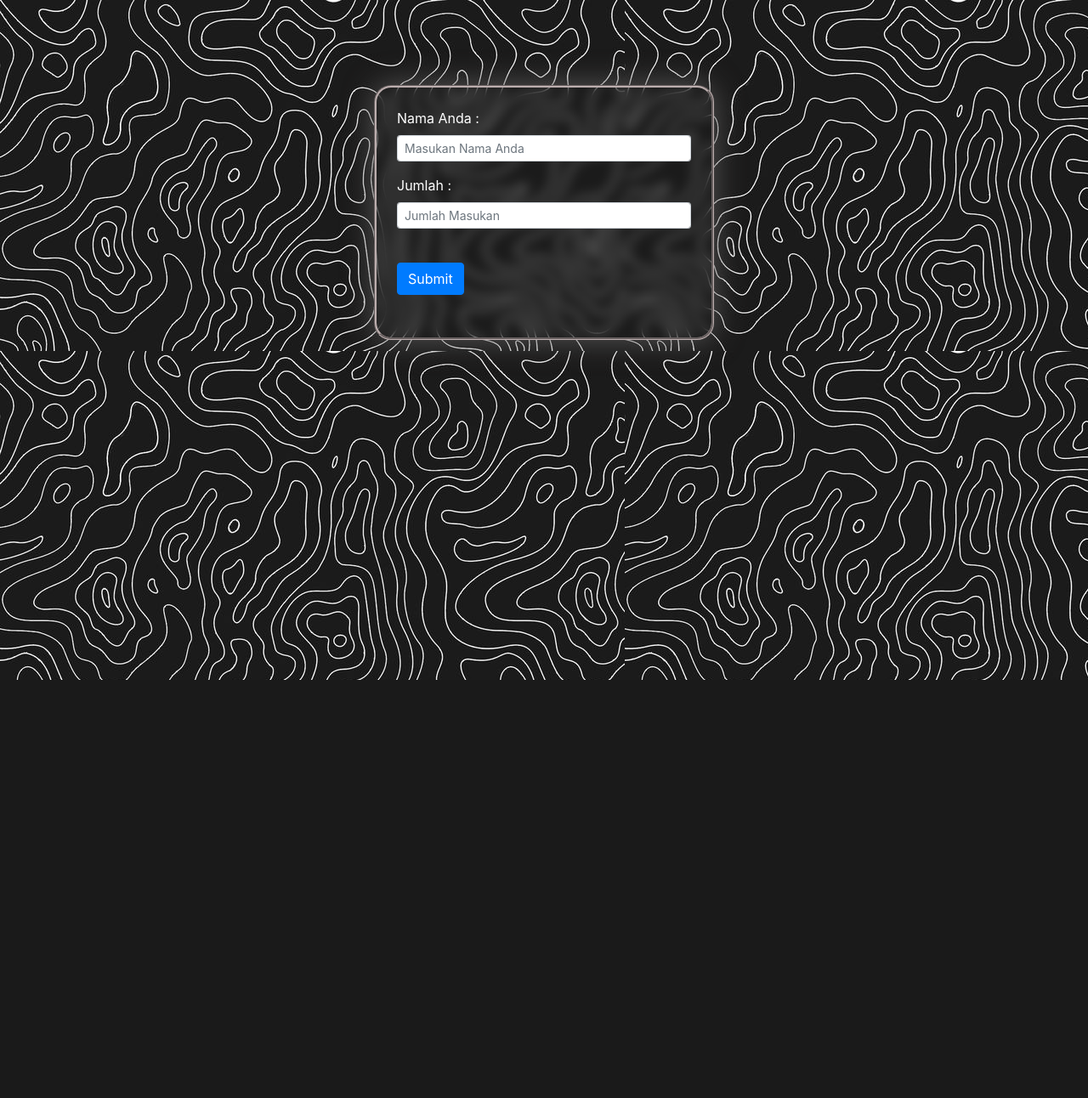
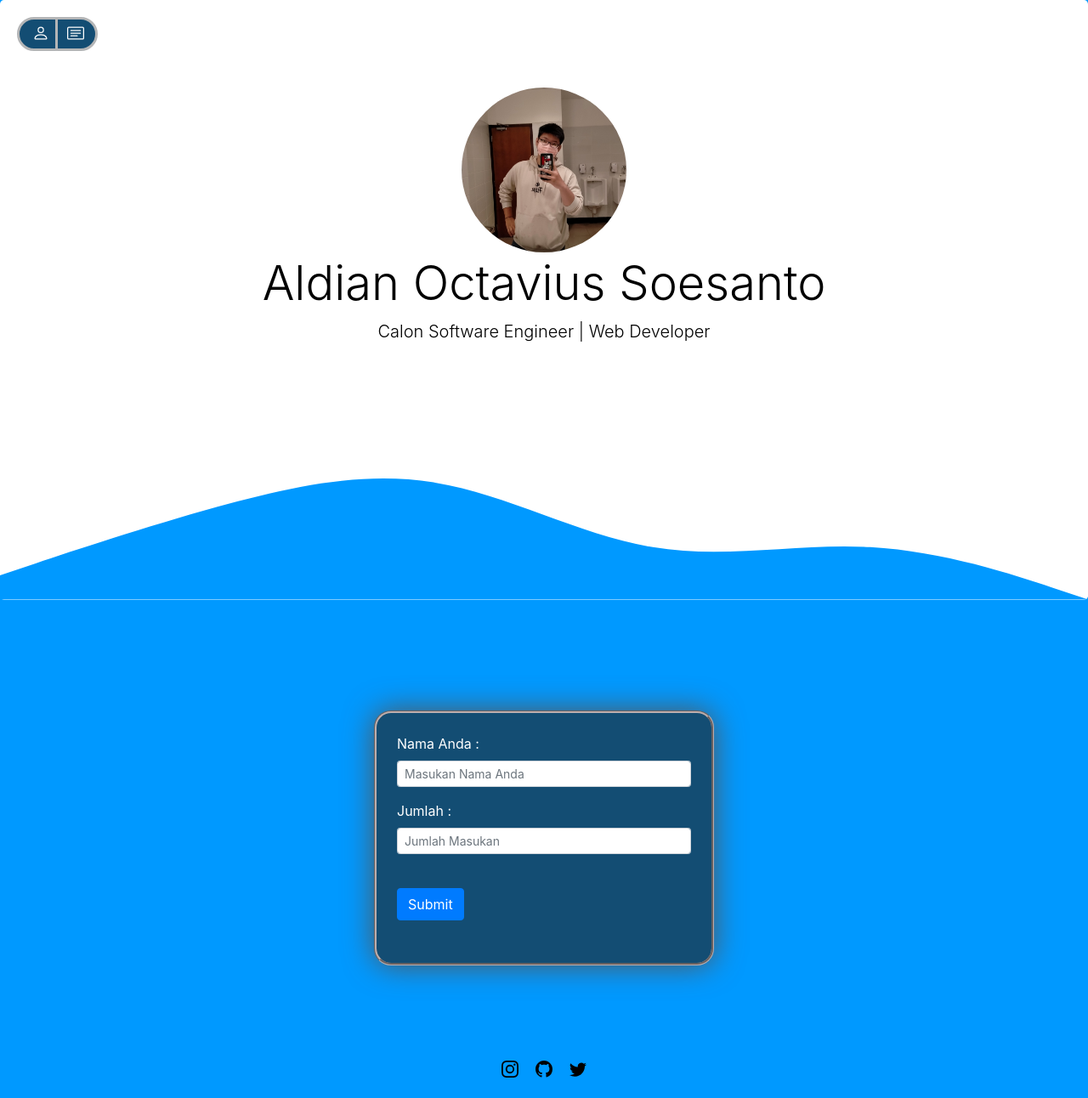
Before and after one commit to Corneldiii/platform, a PHP site: page / in a window 1280 px wide. Shown: the whole page at 85% size. Before the commit the page ends 800 px from the top, so only its background shows below. Run offline with PHP 8.4, Linux system fonts and the light colour scheme.

Commit message:
perubahan final

```diff
--- a/Tugas_3/index.html
+++ b/Tugas_3/index.html
@@ -16,6 +16,42 @@
 </head>
 
 <body>
+
+    <div class="nav-button">
+        <div class="menu1">
+            <a href="#" id="nav-a">
+                <svg xmlns="http://www.w3.org/2000/svg" width="20" height="20" fill="currentColor" class="bi bi-person"
+                    viewBox="0 0 16 16" id="prof-icon">
+                    <path
+                        d="M8 8a3 3 0 1 0 0-6 3 3 0 0 0 0 6m2-3a2 2 0 1 1-4 0 2 2 0 0 1 4 0m4 8c0 1-1 1-1 1H3s-1 0-1-1 1-4 6-4 6 3 6 4m-1-.004c-.001-.246-.154-.986-.832-1.664C11.516 10.68 10.289 10 8 10s-3.516.68-4.168 1.332c-.678.678-.83 1.418-.832 1.664z" />
+                </svg>
+            </a>
+        </div>
+        <div class="menu2">
+            <a href="#layar" id="nav-a">
+                <svg xmlns="http://www.w3.org/2000/svg" width="20" height="20" fill="currentColor"
+                    class="bi bi-card-text" viewBox="0 0 16 16" id="isi-icon">
+                    <path
+                        d="M14.5 3a.5.5 0 0 1 .5.5v9a.5.5 0 0 1-.5.5h-13a.5.5 0 0 1-.5-.5v-9a.5.5 0 0 1 .5-.5zm-13-1A1.5 1.5 0 0 0 0 3.5v9A1.5 1.5 0 0 0 1.5 14h13a1.5 1.5 0 0 0 1.5-1.5v-9A1.5 1.5 0 0 0 14.5 2z" />
+                    <path
+                        d="M3 5.5a.5.5 0 0 1 .5-.5h9a.5.5 0 0 1 0 1h-9a.5.5 0 0 1-.5-.5M3 8a.5.5 0 0 1 .5-.5h9a.5.5 0 0 1 0 1h-9A.5.5 0 0 1 3 8m0 2.5a.5.5 0 0 1 .5-.5h6a.5.5 0 0 1 0 1h-6a.5.5 0 0 1-.5-.5" />
+                </svg>
+            </a>
+        </div>
+    </div>
+
+    <section class="jumbotron " id="profile">
+        <img src="foto/IMG20220430214038 (1).jpg" width="200" />
+        <h1 class="display-4 text-center">Aldian Octavius Soesanto</h1>
+        <p class="lead"">
+            Calon Software Engineer | Web Developer
+          </p>
+        <svg xmlns=" http://www.w3.org/2000/svg" viewBox="0 0 1440 320">
+            <path fill="#0099ff" fill-opacity="1"
+                d="M0,288L48,272C96,256,192,224,288,197.3C384,171,480,149,576,165.3C672,181,768,235,864,250.7C960,267,1056,245,1152,250.7C1248,256,1344,288,1392,304L1440,320L1440,320L1392,320C1344,320,1248,320,1152,320C1056,320,960,320,864,320C768,320,672,320,576,320C480,320,384,320,288,320C192,320,96,320,48,320L0,320Z">
+            </path>
+            </svg>
+    </section>
 
     <section id="layar">
         <div class="container">
@@ -49,9 +85,10 @@
 
                     <div class="row mt-5">
                         <div class="col">
-                            <div id="mdl" style="justify-content: center; align-items: center; display: none; margin-top: -100px;" >
-                                <button type="button" class="btn btn-primary" data-toggle="modal"
-                                    data-target="#myModal" style="width: 80%;">
+                            <div id="mdl"
+                                style="justify-content: center; align-items: center; display: none; margin-top: -100px;">
+                                <button type="button" class="btn btn-primary" data-toggle="modal" data-target="#myModal"
+                                    style="width: 80%;">
                                     Submit Final
                                 </button>
                             </div>
@@ -82,6 +119,37 @@
         </div>
     </section>
 
+    <section class="footer">
+        <footer id="footer-container">
+
+            <a href="https://www.instagram.com/corneldiii/" id="fot-a">
+                <svg xmlns="http://www.w3.org/2000/svg" width="20" height="20" fill="currentColor"
+                    class="bi bi-instagram" viewBox="0 0 16 16" id="ig-icon">
+                    <path
+                        d="M8 0C5.829 0 5.556.01 4.703.048 3.85.088 3.269.222 2.76.42a3.9 3.9 0 0 0-1.417.923A3.9 3.9 0 0 0 .42 2.76C.222 3.268.087 3.85.048 4.7.01 5.555 0 5.827 0 8.001c0 2.172.01 2.444.048 3.297.04.852.174 1.433.372 1.942.205.526.478.972.923 1.417.444.445.89.719 1.416.923.51.198 1.09.333 1.942.372C5.555 15.99 5.827 16 8 16s2.444-.01 3.298-.048c.851-.04 1.434-.174 1.943-.372a3.9 3.9 0 0 0 1.416-.923c.445-.445.718-.891.923-1.417.197-.509.332-1.09.372-1.942C15.99 10.445 16 10.173 16 8s-.01-2.445-.048-3.299c-.04-.851-.175-1.433-.372-1.941a3.9 3.9 0 0 0-.923-1.417A3.9 3.9 0 0 0 13.24.42c-.51-.198-1.092-.333-1.943-.372C10.443.01 10.172 0 7.998 0zm-.717 1.442h.718c2.136 0 2.389.007 3.232.046.78.035 1.204.166 1.486.275.373.145.64.319.92.599s.453.546.598.92c.11.281.24.705.275 1.485.039.843.047 1.096.047 3.231s-.008 2.389-.047 3.232c-.035.78-.166 1.203-.275 1.485a2.5 2.5 0 0 1-.599.919c-.28.28-.546.453-.92.598-.28.11-.704.24-1.485.276-.843.038-1.096.047-3.232.047s-2.39-.009-3.233-.047c-.78-.036-1.203-.166-1.485-.276a2.5 2.5 0 0 1-.92-.598 2.5 2.5 0 0 1-.6-.92c-.109-.281-.24-.705-.275-1.485-.038-.843-.046-1.096-.046-3.233s.008-2.388.046-3.231c.036-.78.166-1.204.276-1.486.145-.373.319-.64.599-.92s.546-.453.92-.598c.282-.11.705-.24 1.485-.276.738-.034 1.024-.044 2.515-.045zm4.988 1.328a.96.96 0 1 0 0 1.92.96.96 0 0 0 0-1.92m-4.27 1.122a4.109 4.109 0 1 0 0 8.217 4.109 4.109 0 0 0 0-8.217m0 1.441a2.667 2.667 0 1 1 0 5.334 2.667 2.667 0 0 1 0-5.334" />
+                </svg>
+            </a>
+
+            <a href="https://github.com/Corneldiii" id="fot-a">
+                <svg xmlns="http://www.w3.org/2000/svg" width="20" height="20" fill="currentColor" class="bi bi-github"
+                    viewBox="0 0 16 16" id="git-icon">
+                    <path
+                        d="M8 0C3.58 0 0 3.58 0 8c0 3.54 2.29 6.53 5.47 7.59.4.07.55-.17.55-.38 0-.19-.01-.82-.01-1.49-2.01.37-2.53-.49-2.69-.94-.09-.23-.48-.94-.82-1.13-.28-.15-.68-.52-.01-.53.63-.01 1.08.58 1.23.82.72 1.21 1.87.87 2.33.66.07-.52.28-.87.51-1.07-1.78-.2-3.64-.89-3.64-3.95 0-.87.31-1.59.82-2.15-.08-.2-.36-1.02.08-2.12 0 0 .67-.21 2.2.82.64-.18 1.32-.27 2-.27s1.36.09 2 .27c1.53-1.04 2.2-.82 2.2-.82.44 1.1.16 1.92.08 2.12.51.56.82 1.27.82 2.15 0 3.07-1.87 3.75-3.65 3.95.29.25.54.73.54 1.48 0 1.07-.01 1.93-.01 2.2 0 .21.15.46.55.38A8.01 8.01 0 0 0 16 8c0-4.42-3.58-8-8-8" />
+                </svg>
+            </a>
+
+            <a href="https://twitter.com/nyamukberisik" id="fot-a">
+                <svg xmlns="http://www.w3.org/2000/svg" width="20" height="20" fill="currentColor" class="bi bi-twitter"
+                    viewBox="0 0 16 16" id="twit-icon">
+                    <path
+                        d="M5.026 15c6.038 0 9.341-5.003 9.341-9.334q.002-.211-.006-.422A6.7 6.7 0 0 0 16 3.542a6.7 6.7 0 0 1-1.889.518 3.3 3.3 0 0 0 1.447-1.817 6.5 6.5 0 0 1-2.087.793A3.286 3.286 0 0 0 7.875 6.03a9.32 9.32 0 0 1-6.767-3.429 3.29 3.29 0 0 0 1.018 4.382A3.3 3.3 0 0 1 .64 6.575v.045a3.29 3.29 0 0 0 2.632 3.218 3.2 3.2 0 0 1-.865.115 3 3 0 0 1-.614-.057 3.28 3.28 0 0 0 3.067 2.277A6.6 6.6 0 0 1 .78 13.58a6 6 0 0 1-.78-.045A9.34 9.34 0 0 0 5.026 15" />
+                </svg>
+            </a>
+
+
+        </footer>
+    </section>
+
     <script src="https://cdn.jsdelivr.net/npm/jquery@3.5.1/dist/jquery.slim.min.js"
         integrity="sha384-DfXdz2htPH0lsSSs5nCTpuj/zy4C+OGpamoFVy38MVBnE+IbbVYUew+OrCXaRkfj"
         crossorigin="anonymous"></script>
--- a/Tugas_3/script.js
+++ b/Tugas_3/script.js
@@ -13,7 +13,6 @@ btn.addEventListener('click', function () {
         var container = document.getElementById('input');
 
         container.innerHTML = '';
-
 
         for (var i = 0; i < jum; i++) {
             var formGroup = document.createElement('div');
@@ -62,7 +61,6 @@ btn.addEventListener('click', function () {
                 form.style.flexDirection = 'column';
                 form.style.gap = '10px';
 
-
                 for (var i = 0; i < jum; i++) {
                     console.log("masuk")
                     var inputPage = document.createElement('div');
@@ -82,7 +80,6 @@ btn.addEventListener('click', function () {
                     lbl.style.color = 'white';
                     lbl.textContent = inputPil[i];
 
-
                     inputPage.appendChild(inputradio);
                     inputPage.appendChild(lbl);
 
@@ -91,7 +88,6 @@ btn.addEventListener('click', function () {
                 }
                 ubahTinggi();
                 container.appendChild(form);
-
 
                 var mdalBtn = document.getElementById('mdl');
 
@@ -103,47 +99,35 @@ btn.addEventListener('click', function () {
                 mdlB.innerHTML = '';
 
                 mdalBtn.addEventListener('click', function () {
+                    for (let index = 0; index < jum; index++) {
+                        var radio = document.getElementById('Radiobtn' + (index + 1));
+
+                        if (radio.checked) {
+                            pilihan = radio.value;
+                        }else{
+                            alert('Toloh pilih terlebih dahulu!!!');
+                        }
+                    }
                     var text = document.createElement('p');
-                    text.textContent = 'Halo Nama saya ' + nama + ' memiliki '+jum+' pilihan';
+                    text.textContent = 'Halo Nama saya ' + nama + ' memiliki ' + jum + ' pilihan';
 
                     mdlB.appendChild(text);
 
                     for (let index = 0; index < jum; index++) {
                         var text2 = document.createElement('p');
-                        text2.textContent = '- '+inputPil[index];
+                        text2.textContent = '- ' + inputPil[index];
                         mdlB.appendChild(text2);
                     }
 
                     var text3 = document.createElement('p');
                     let pilihan = '';
 
-
-
-                    for (let index = 0; index < jum; index++) {
-                        var radio = document.getElementById('Radiobtn'+(index+1));
-
-                        if(radio.checked){
-                            pilihan = radio.value;
-                        }
-
-                    }
-
-                    text3.textContent = 'Dan saya memilih '+pilihan;
+                    text3.textContent = 'Dan saya memilih ' + pilihan;
                     mdlB.appendChild(text3);
-
-
-
-
-
-
                 });
-
+            }else{
+                alert('Tolong Masukan nilai kedalam pilihan anda!!!!');
             }
-
-
-
-
-
         });
     } else {
         alert('Please enter the value first!!!');
--- a/Tugas_3/style.css
+++ b/Tugas_3/style.css
@@ -2,14 +2,110 @@
 html{
     margin: 0;
     padding: 0;
-    scroll-snap-type: none;
+    scroll-behavior: smooth;
 }
 
 body {
     width: 100%;
     height: 100%;
-    background-image: url('foto/fun!.jpg');
+    background-color: #0099ff;
 }
+
+.nav-button{
+    position: fixed;
+}
+
+#nav-a{
+    color: rgb(255, 255, 255);
+    padding: 0;
+    margin: 0;
+
+}
+
+.menu1{
+    display: flex;
+    justify-content: center;
+    align-items: center;
+    margin: 20px;
+    padding: 10px;
+    padding-left:15px ;
+    position: absolute;
+    display: flex;
+    width: 50px;
+    height: 40px;
+    background-color: #134d73;
+    border-top-left-radius: 20px;
+    border-bottom-left-radius: 20px;
+    border-style: solid;
+    border-color: rgb(180, 181, 182);
+}
+
+.menu2{
+    display: flex;
+    justify-content: center;
+    align-items: center;
+    margin: 20px;
+    margin-left: 65px;
+    padding: 10px;
+    padding-left:15px ;
+    position: absolute;
+    display: flex;
+    width: 50px;
+    height: 40px;
+    background-color: #134d73;
+    border-top-right-radius: 20px;
+    border-bottom-right-radius: 20px;
+    border-style: solid;
+    border-color: rgb(180, 181, 182);
+}
+
+#prof-icon{
+    margin-top: -5px;
+}
+
+#isi-icon{
+    margin-top: -5px;
+    margin-left: -7px;
+}
+
+.menu1:hover{
+    background-color: rgb(194, 177, 177);
+    cursor: pointer;
+    transition: 0.2s ease-in-out;
+    #nav-a{
+        color: black;
+    }
+}
+
+.menu2:hover{
+    background-color: rgb(194, 177, 177);
+    cursor: pointer;
+    transition: 0.2s ease-in-out;
+    #nav-a{
+        color: black;
+    }
+}
+
+
+
+.jumbotron{
+    background-color: white;
+    margin: 0;
+    padding: 0;
+    display: flex;
+    flex-direction: column;
+    justify-content: center;
+    align-items: center;
+    color: black;
+}
+
+.jumbotron img{
+    margin-top: 100px;
+    border-radius: 50%;
+    border-style: solid;
+    border-color: white;
+}
+
 
 .container{
     display: flex;
@@ -19,6 +115,7 @@ body {
 }
 
 .screen{
+    margin-top: 30px;
     border-radius: 20px;
     border-style: groove;
     border-color: rgb(188, 174, 174);
@@ -26,5 +123,35 @@ body {
     height: 300px;
     background-color: transparent;
     box-shadow: 0px 0px 35px rgb(86, 85, 85);
-    backdrop-filter: blur(7px);
+    background-color: #134d73;
+
 }
+
+#fot-a{
+    color: black;
+}
+
+#footer-container{
+    margin-bottom: 10px;
+    height: 50px;
+    display: flex;
+    gap: 20px;
+    justify-content: center;
+    align-items: center;
+}
+
+#ig-icon:hover{
+    cursor: pointer;
+    color: antiquewhite;
+    transition: 0.3s ease-in-out;
+}
+#twit-icon:hover{
+    cursor: pointer;
+    color: antiquewhite;
+    transition: 0.3s ease-in-out;
+}
+#git-icon:hover{
+    cursor: pointer;
+    color: antiquewhite;
+    transition: 0.3s ease-in-out;
+}
```
Also changed, not shown: Tugas_3/foto/IMG20220430214038 (1).jpg (added), Tugas_3/foto/Pict on me.jpg (added).
